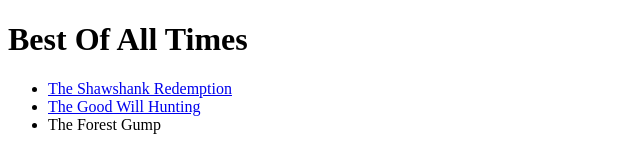
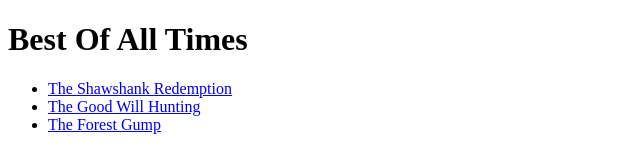
Before and after one commit to G-A-NESH/BOAT_Movies, a plain HTML site: page index.html in a window 1280 px wide. Shown: the whole page, without its empty margins (0-640 px from the left). Drawn offline with Linux system fonts and the light colour scheme.

Commit message:
modified a href TFG

```diff
--- a/index.html
+++ b/index.html
@@ -11,7 +11,7 @@
     <ul>
         <li><a href="movie_premise_facts/TSR.html">The Shawshank Redemption</a></li>
         <li><a href="movie_premise_facts/TGWH.html">The Good Will Hunting</a></li>
-        <li><a href="movie_premise_facts/TFG.html"></a>The Forest Gump</li>
+        <li><a href="movie_premise_facts/TFG.html">The Forest Gump</a></li>
     </ul>
 
 
```
